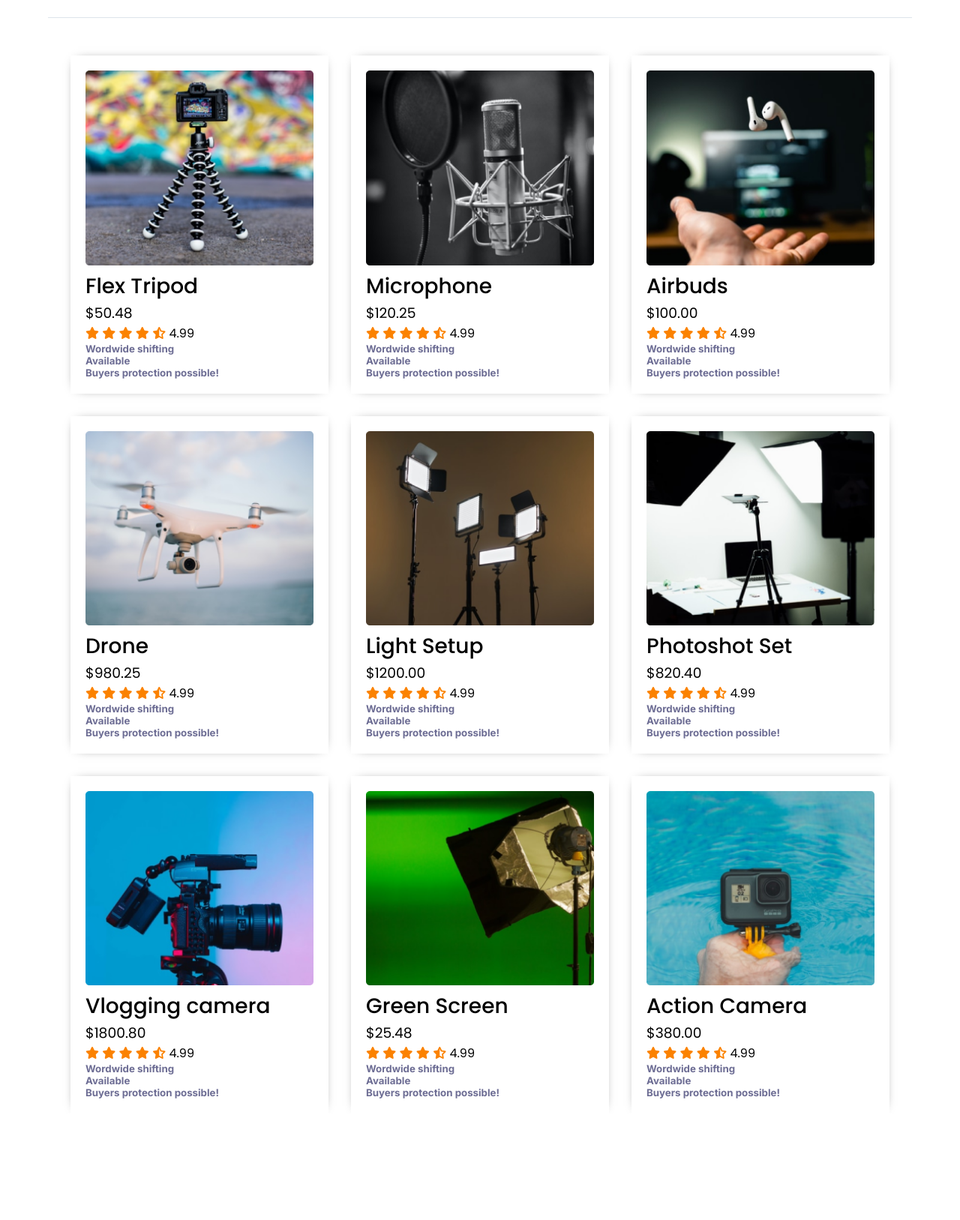
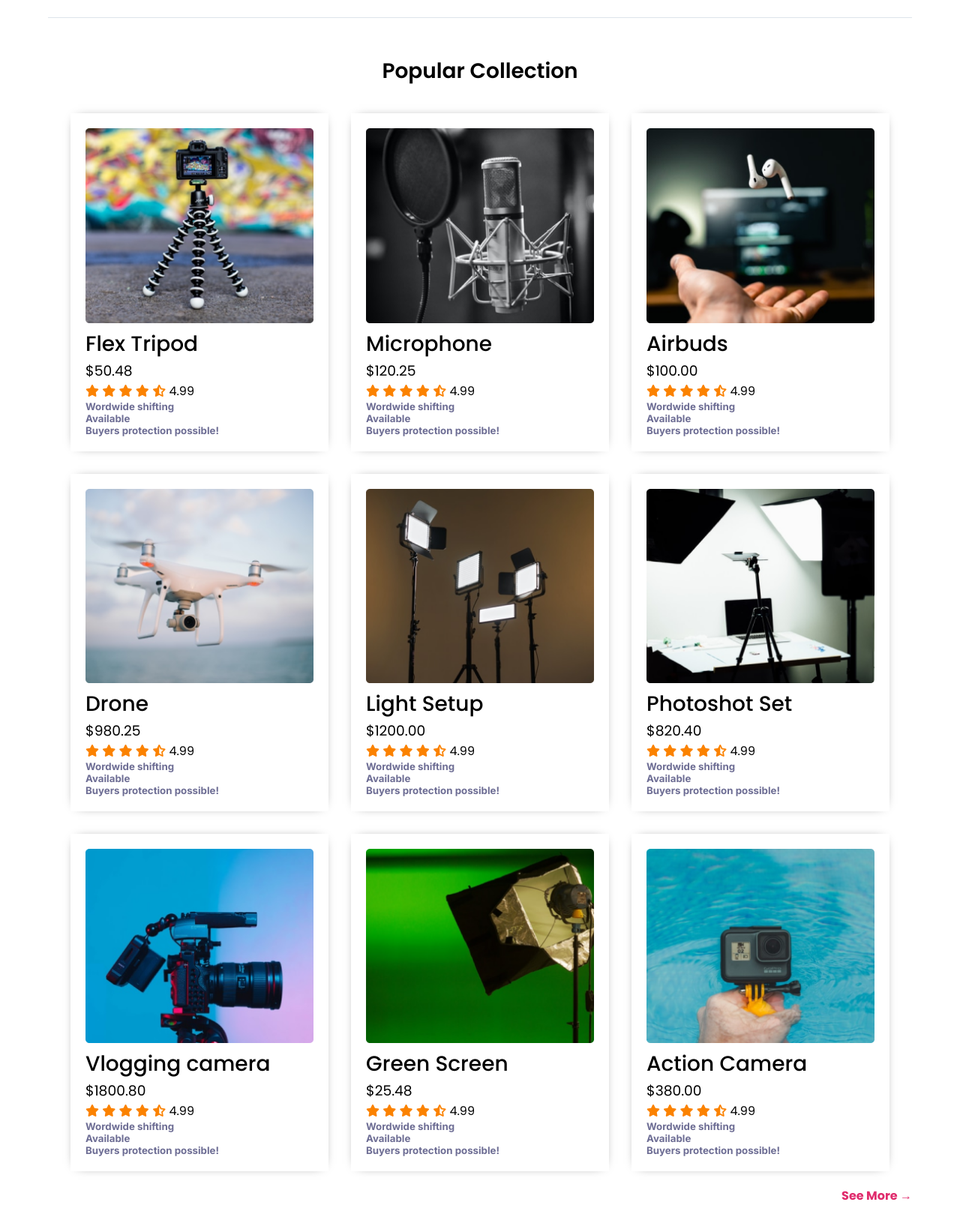
Before and after one commit to Safin-Ali/PH_Module_9.5_Project, a plain HTML site: page index.html in a window 1280 px wide. Shown: the part 694-2321 px from the top of the page at 75% size. Before the commit the page ends 2179 px from the top, so only its background shows below. Drawn offline with Linux system fonts and the light colour scheme.

Commit message:
Products Collection layout markup & Style Added 2

```diff
--- a/asset/css/style.css
+++ b/asset/css/style.css
@@ -84,6 +84,15 @@ img{
 }
 .fw-regular{
     font-weight: 400;
+}
+.fw-bold{
+    font-weight: bold;
+}
+.fw-semibold{
+    font-weight: 600;
+}
+.text-align-center{
+    text-align: center;
 }
 
 /* ---------------------------
@@ -176,3 +185,9 @@ img{
 .fa-star,.fa-star-half-stroke.filed-star.filed-star{
     color: #FB8200;
 }
+.product-layout+p{
+    text-align: right;
+}
+.product-layout+p>a{
+    color: #E02C6D;
+}
--- a/index.html
+++ b/index.html
@@ -56,7 +56,7 @@
 
     <!-- Products Collection -->
     <main class="container">
-        <h1></h1>
+        <h1 class="fontSize28 fw-semibold text-align-center marginY20">Popular Collection</h1>
         <section class="product-layout marginX30">
             <article class="product-box">
                 <img src="asset/images/tripod.png" alt="Product Thumb">
@@ -203,6 +203,7 @@
                 <h5 class="F-familyInter">Buyers protection possible!</h5>
             </article>
         </section>
+        <p class="marginY20"><a href="#" class="fw-bold">See More →</a></p>
     </main>
 
 </body>
```
